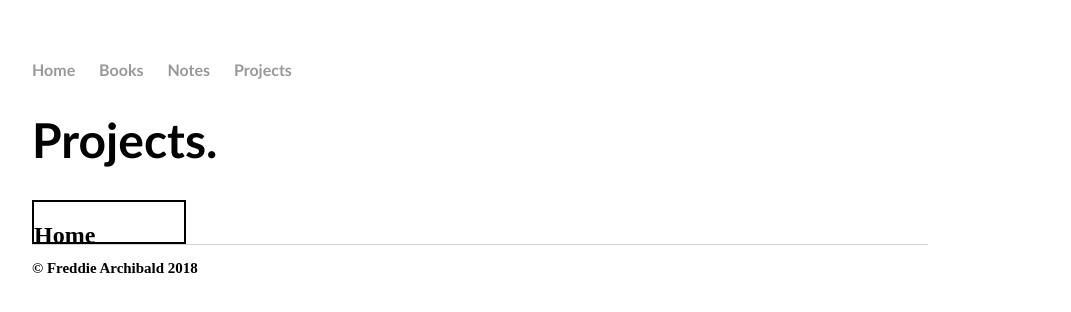
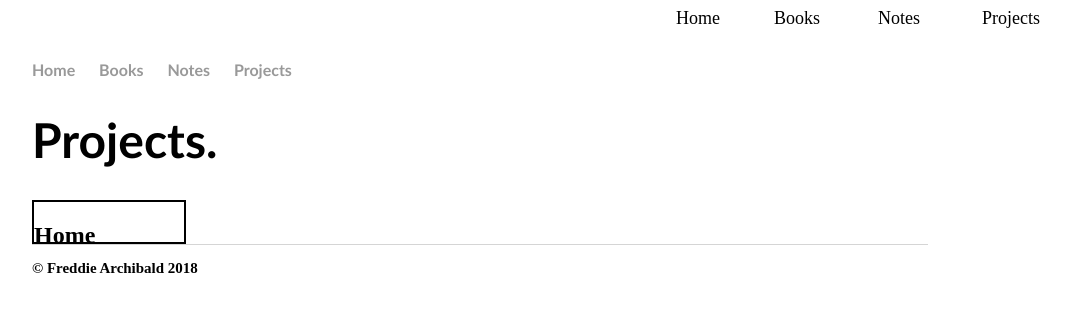
Before and after one commit to scryptive/personal, a Jekyll site: the page built from projects/index.html, in a window 1280 px wide. Shown: the top 312 px of the page, without its empty margins (160-1231 px from the left). Built offline with Jekyll 4.4.1, drawn with Linux system fonts in a browser that asks for light colours.

Commit message:
Update default.html

```diff
--- a/_layouts/default.html
+++ b/_layouts/default.html
@@ -20,6 +20,45 @@
 
 			</div><!-- /.container -->
 			<div style="width:150px;height:40px;border:2px solid #000;"><h2>Home</h2></div>
+<style>
+
+.topright {
+    position: absolute;
+    top: 8px;
+    right: 80px;
+    font-size: 18px;
+}
+
+.middleright {
+    position: absolute;
+    top: 8px;
+    right: 200px;
+    font-size: 18px;
+}
+
+.middlemiddle {
+    position: absolute;
+    top: 8px;
+    right: 300px;
+    font-size: 18px;
+}
+
+.middleleft {
+    position: absolute;
+    top: 8px;
+    right: 400px;
+    font-size: 18px;
+}
+
+</style>
+</head>
+<body>
+  <div class="topright">Projects</div>
+  <div class="middleright">Notes</div>
+  <div class="middlemiddle">Books</div>
+  <div class="middleleft">Home</div>
+</div>
+
 
 			<footer>
            		        <div>
```
